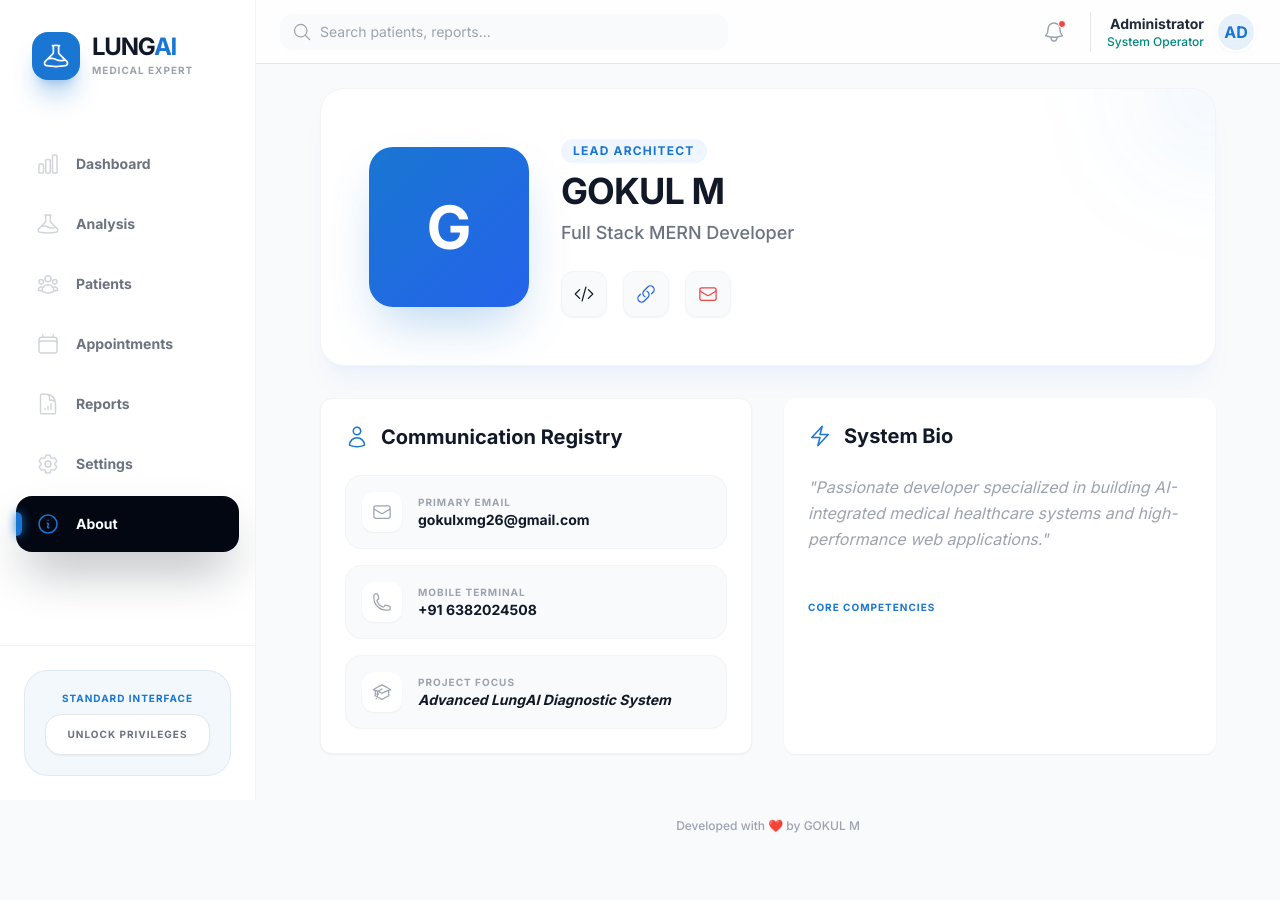
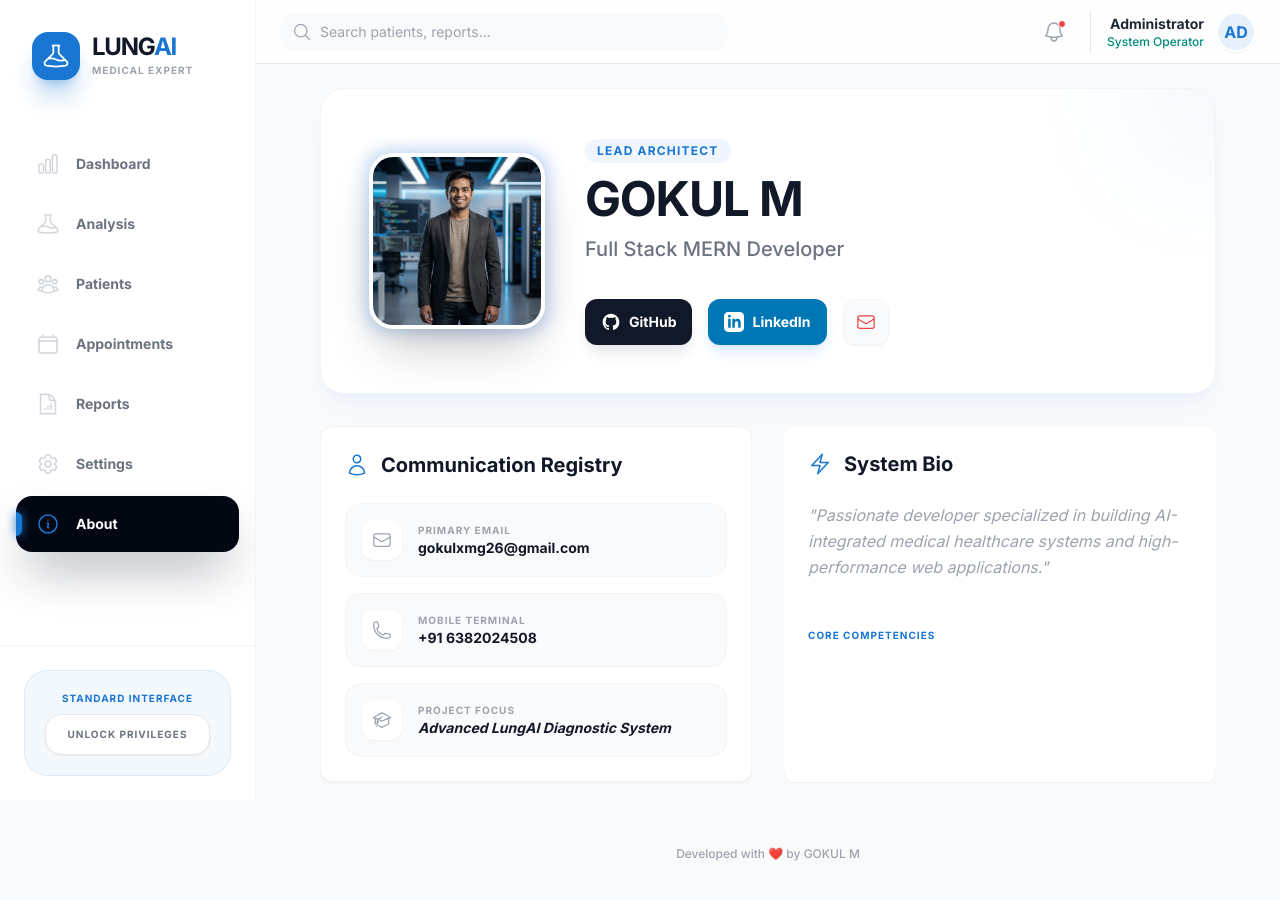
Before and after one commit to gokulm-dev-official/Intelligent-Lung-Disease-Diagnosis, a React (Vite) app in the folder frontend/: page /about in a window 1280 px wide. Shown: the top 900 px of the page. Built offline with nearby package versions, Linux system fonts and the light colour scheme; no server answers.

Commit message:
Add profile photo and official social media icons to About page

```diff
--- a/frontend/src/pages/About.jsx
+++ b/frontend/src/pages/About.jsx
@@ -1,12 +1,23 @@
 import {
     UserIcon,
-    LinkIcon,
     EnvelopeIcon,
     PhoneIcon,
-    CodeBracketIcon,
     AcademicCapIcon,
     BoltIcon
 } from '@heroicons/react/24/outline';
+import profilePhoto from '../assets/profile.png';
+
+const LinkedInIcon = () => (
+    <svg className="w-5 h-5" fill="currentColor" viewBox="0 0 24 24" aria-hidden="true">
+        <path d="M19 0h-14c-2.761 0-5 2.239-5 5v14c0 2.761 2.239 5 5 5h14c2.762 0 5-2.239 5-5v-14c0-2.761-2.238-5-5-5zm-11 19h-3v-11h3v11zm-1.5-12.268c-.966 0-1.75-.79-1.75-1.764s.784-1.764 1.75-1.764 1.75.79 1.75 1.764-.783 1.764-1.75 1.764zm13.5 12.268h-3v-5.604c0-3.368-4-3.113-4 0v5.604h-3v-11h3v1.765c1.396-2.586 7-2.777 7 2.476v6.759z" />
+    </svg>
+);
+
+const GitHubIcon = () => (
+    <svg className="w-5 h-5" fill="currentColor" viewBox="0 0 24 24" aria-hidden="true">
+        <path fillRule="evenodd" d="M12 2C6.477 2 2 6.484 2 12.017c0 4.425 2.865 8.18 6.839 9.504.5.092.682-.217.682-.483 0-.237-.008-.868-.013-1.703-2.782.605-3.369-1.343-3.369-1.343-.454-1.158-1.11-1.466-1.11-1.466-.908-.62.069-.608.069-.608 1.003.07 1.531 1.032 1.531 1.032.892 1.53 2.341 1.088 2.91.832.092-.647.35-1.088.636-1.338-2.22-.253-4.555-1.113-4.555-4.951 0-1.093.39-1.988 1.029-2.688-.103-.253-.446-1.272.098-2.65 0 0 .84-.27 2.75 1.026A9.564 9.564 0 0112 6.844c.85.004 1.705.115 2.504.337 1.909-1.296 2.747-1.027 2.747-1.027.546 1.379.202 2.398.1 2.651.64.7 1.028 1.595 1.028 2.688 0 3.848-2.339 4.695-4.566 4.943.359.309.678.92.678 1.855 0 1.338-.012 2.419-.012 2.747 0 .268.18.58.688.482A10.019 10.019 0 0022 12.017C22 6.484 17.522 2 12 2z" clipRule="evenodd" />
+    </svg>
+);
 
 const developerDetails = {
     name: "GOKUL M",
@@ -25,26 +36,33 @@
             <div className="bg-white rounded-3xl p-8 md:p-12 shadow-xl shadow-blue-500/5 border border-gray-100 relative overflow-hidden">
                 <div className="absolute top-0 right-0 w-32 h-32 bg-primary/10 rounded-full -mr-16 -mt-16 blur-3xl"></div>
 
-                <div className="flex flex-col md:flex-row items-center gap-8 relative z-10">
-                    <div className="w-40 h-40 bg-gradient-to-br from-primary to-blue-600 rounded-3xl flex items-center justify-center text-white text-6xl font-black shadow-2xl shadow-primary/30">
-                        {developerDetails.name.charAt(0)}
+                <div className="flex flex-col md:flex-row items-center gap-10 relative z-10">
+                    <div className="relative group">
+                        <div className="absolute -inset-1 bg-gradient-to-r from-primary to-blue-600 rounded-3xl blur opacity-25 group-hover:opacity-50 transition duration-1000 group-hover:duration-200"></div>
+                        <img
+                            src={profilePhoto}
+                            alt={developerDetails.name}
+                            className="relative w-44 h-44 rounded-3xl object-cover shadow-2xl border-4 border-white grayscale-[20%] hover:grayscale-0 transition-all duration-500"
+                        />
                     </div>
 
-                    <div className="text-center md:text-left space-y-2">
+                    <div className="text-center md:text-left space-y-3">
                         <div className="inline-flex items-center gap-2 px-3 py-1 rounded-full bg-blue-50 text-primary text-xs font-bold uppercase tracking-widest">
                             Lead Architect
                         </div>
-                        <h1 className="text-4xl font-black text-gray-900 tracking-tight">{developerDetails.name}</h1>
-                        <p className="text-lg text-gray-500 font-medium">{developerDetails.role}</p>
+                        <h1 className="text-5xl font-black text-gray-900 tracking-tight">{developerDetails.name}</h1>
+                        <p className="text-xl text-gray-500 font-medium">{developerDetails.role}</p>
 
-                        <div className="flex flex-wrap justify-center md:justify-start gap-4 pt-4">
-                            <a href={developerDetails.github} target="_blank" rel="noreferrer" className="p-3 bg-gray-50 hover:bg-gray-100 rounded-xl transition-all text-gray-900 shadow-sm border border-gray-100">
-                                <CodeBracketIcon className="w-5 h-5" />
+                        <div className="flex flex-wrap justify-center md:justify-start gap-4 pt-6">
+                            <a href={developerDetails.github} target="_blank" rel="noreferrer" className="flex items-center gap-2 px-4 py-2 bg-gray-900 text-white rounded-xl hover:bg-black transition-all shadow-lg shadow-gray-200">
+                                <GitHubIcon />
+                                <span className="text-sm font-bold">GitHub</span>
                             </a>
-                            <a href={developerDetails.linkedin} target="_blank" rel="noreferrer" className="p-3 bg-gray-50 hover:bg-gray-100 rounded-xl transition-all text-blue-600 shadow-sm border border-gray-100">
-                                <LinkIcon className="w-5 h-5" />
+                            <a href={developerDetails.linkedin} target="_blank" rel="noreferrer" className="flex items-center gap-2 px-4 py-2 bg-[#0077b5] text-white rounded-xl hover:opacity-90 transition-all shadow-lg shadow-blue-100">
+                                <LinkedInIcon />
+                                <span className="text-sm font-bold">LinkedIn</span>
                             </a>
-                            <a href={`mailto:${developerDetails.email}`} className="p-3 bg-gray-50 hover:bg-gray-100 rounded-xl transition-all text-red-500 shadow-sm border border-gray-100">
+                            <a href={`mailto:${developerDetails.email} `} className="p-3 bg-gray-50 hover:bg-gray-100 rounded-xl transition-all text-red-500 shadow-sm border border-gray-100">
                                 <EnvelopeIcon className="w-5 h-5" />
                             </a>
                         </div>
```
Also changed, not shown: frontend/src/assets/profile.png (added).
